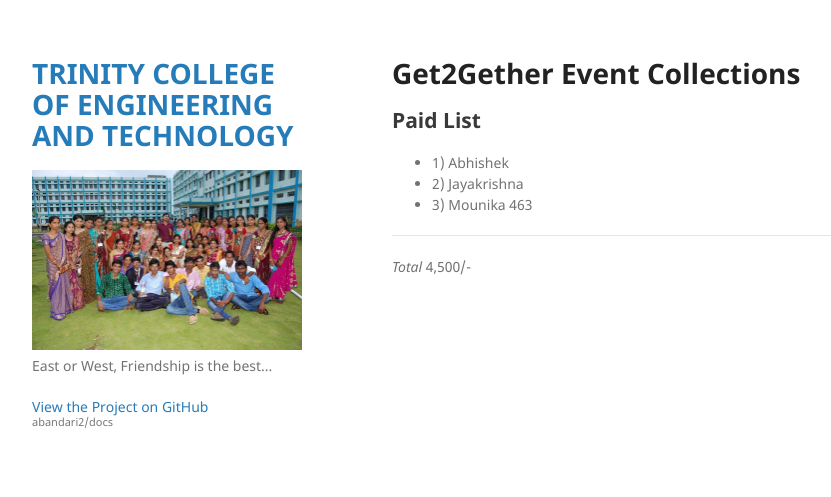
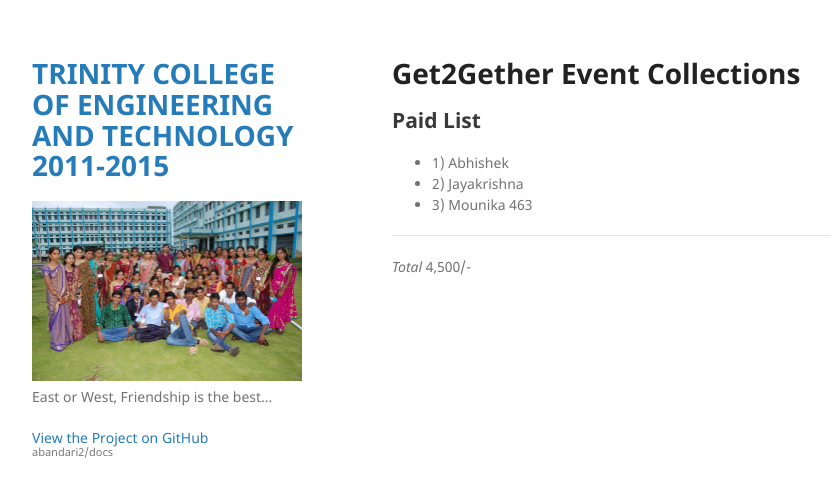
Before and after one commit to abandari2/docs, a Jekyll site: the page built from index.md, in a window 1280 px wide. Shown: the top 497 px of the page, without its empty margins (178-1009 px from the left). Built offline with Jekyll 4.4.1, drawn with Linux system fonts in a browser that asks for light colours; our own code applies the rules of GitHub Pages for plain Markdown files.

Commit message:
Update _config.yml

```diff
--- a/_config.yml
+++ b/_config.yml
@@ -1,4 +1,4 @@
-title: TRINITY COLLEGE OF ENGINEERING AND TECHNOLOGY
+title: TRINITY COLLEGE OF ENGINEERING AND TECHNOLOGY 2011-2015
 logo: /assets/img/abhishek.jpg
 description: East or West, Friendship is the best...
 show_downloads: true
```
